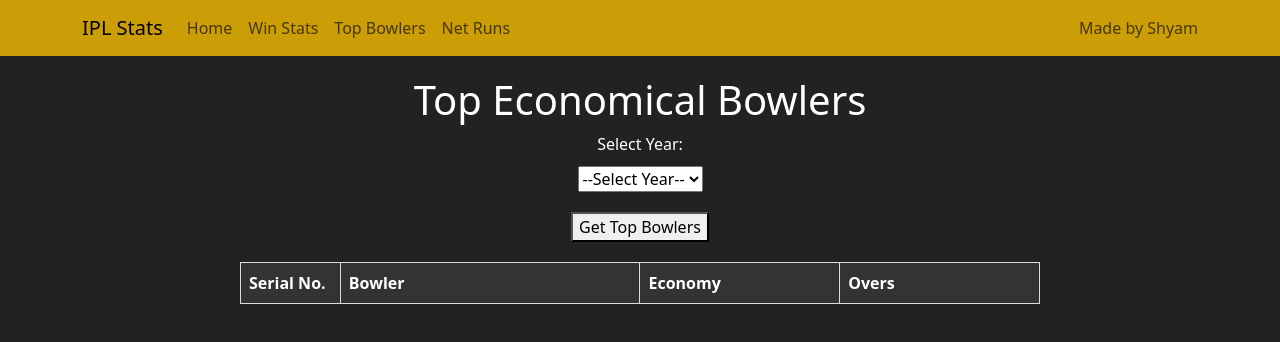
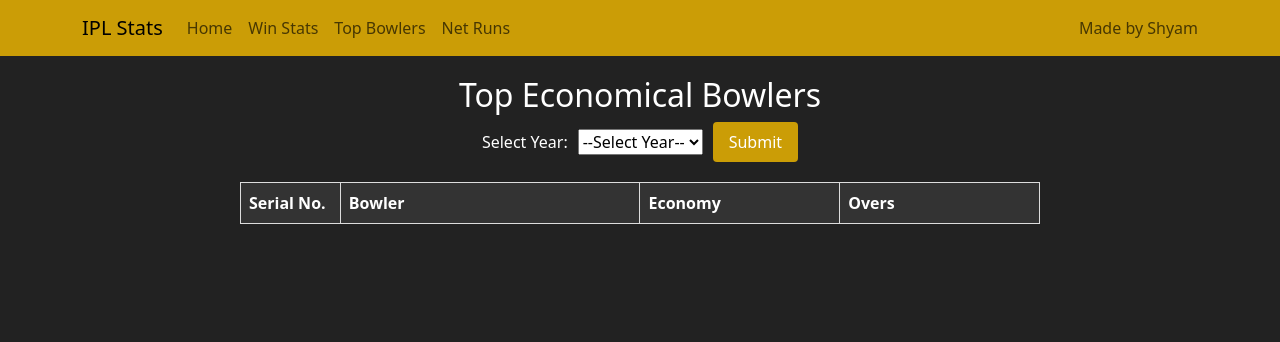
Before and after one commit to shyamksateesh/ipl_django_react, a React (Create React App) app in the folder cricket_frontend/: page /top-bowlers in a window 1280 px wide. Shown: the top 342 px of the page. Built offline with nearby package versions, Linux system fonts and the light colour scheme.

Commit message:
penultimate commit

```diff
--- a/cricket_frontend/src/components/MatchWinLose.js
+++ b/cricket_frontend/src/components/MatchWinLose.js
@@ -1,6 +1,5 @@
 import React, { useState, useEffect } from 'react';
 import { Bar } from 'react-chartjs-2';
-import 'chart.js/auto';
 
 const MatchWinLose = () => {
     const [chartData, setChartData] = useState(null);
@@ -51,15 +50,17 @@
 
     return (
         <div style={{ background: '#222', color: 'white', minHeight: '100vh', padding: '20px', display: 'flex', flexDirection: 'column', alignItems: 'center' }}>
-            <h2 style={{ textAlign: 'center' }}>Number of Matches Won by Each Team Over the Years</h2>
-            <label htmlFor="yearSelect" style={{ marginBottom: '10px' }}>Select Year:</label>
-            <select id="yearSelect" value={selectedYear} onChange={handleYearChange} style={{ marginBottom: '20px' }}>
-                <option value="">--Select Year--</option>
-                {years && years.map(year => (
-                    <option key={year} value={year}>{year}</option>
-                ))}
-            </select>
-            <button onClick={fetchDataForYear} style={{ marginBottom: '20px' }}>Get Results</button>
+            <h2 style={{ textAlign: 'center' }}>Matches Played vs Matches Won for Each Team</h2>
+            <div style={{ display: 'flex', alignItems: 'center', marginBottom: '20px' }}>
+                <label htmlFor="yearSelect" style={{ marginRight: '10px' }}>Select Year:</label>
+                <select id="yearSelect" value={selectedYear} onChange={handleYearChange} style={{ marginRight: '10px' }}>
+                    <option value="">--Select Year--</option>
+                    {years.map(year => (
+                        <option key={year} value={year}>{year}</option>
+                    ))}
+                </select>
+                <button onClick={fetchDataForYear} style={{ backgroundColor: '#cb9d06', color: 'white', border: 'none', padding: '8px 16px', borderRadius: '4px' }}>Submit</button>
+            </div>
             {chartData && <Bar
                 data={chartData}
                 options={{
@@ -79,7 +80,7 @@
                         }
                     }
                 }}
-                height={100}
+                height={125}
             />}
         </div>
     );
--- a/cricket_frontend/src/components/NetRunsBarChart.js
+++ b/cricket_frontend/src/components/NetRunsBarChart.js
@@ -69,17 +69,17 @@
     };
 
     return (
-        <div style={{ background: '#222', color: 'white', minHeight: '100vh', padding: '20px' }}>
+        <div style={{ background: '#222', color: 'white', minHeight: '100vh', padding: '20px', display: 'flex', flexDirection: 'column', alignItems: 'center' }}>
             <h2 style={{ textAlign: 'center' }}>Net Runs Conceded by Each Team</h2>
-            <div style={{ textAlign: 'center', marginBottom: '20px' }}>
-                <label htmlFor="year">Select Year:</label>
+            <div style={{ display: 'flex', alignItems: 'center', marginBottom: '20px' }}>
+                <label htmlFor="year" style={{ marginRight: '10px' }}>Select Year:</label>
                 <select id="year" onChange={handleYearChange} value={year}>
                     <option value="">Select</option>
                     {Array.from({ length: 10 }, (_, index) => (
                         <option key={2008 + index} value={2008 + index}>{2008 + index}</option>
                     ))}
                 </select>
-                <button onClick={handleSubmit} style={{ marginLeft: '10px' }}>Submit</button>
+                <button onClick={handleSubmit} style={{ marginLeft: '10px', backgroundColor: '#cb9d06', color: 'white', border: 'none', padding: '8px 16px', borderRadius: '4px' }}>Submit</button>
             </div>
             {renderChart()}
         </div>
--- a/cricket_frontend/src/components/TopBowlers.js
+++ b/cricket_frontend/src/components/TopBowlers.js
@@ -1,52 +1,50 @@
-import React, { Component } from 'react';
+import React, { useState, useEffect } from 'react';
 
-class TopBowlers extends Component {
-  constructor(props) {
-    super(props);
-    this.state = {
-      topBowlers: [], // Initialize state to hold top bowlers data
-      selectedYear: '', // State to hold selected year
-      years: [] // State to hold years for dropdown
+const TopBowlers = () => {
+    const [topBowlers, setTopBowlers] = useState([]);
+    const [selectedYear, setSelectedYear] = useState('');
+    const [years, setYears] = useState([]);
+
+    useEffect(() => {
+        populateYears();
+    }, []);
+
+    const populateYears = () => {
+        const yearsArray = [];
+        for (let year = 2008; year <= 2017; year++) {
+            yearsArray.push(year.toString());
+        }
+        setYears(yearsArray);
     };
-  }
 
-  componentDidMount() {
-    // Populate dropdown with years from 2008 to 2017
-    const years = [];
-    for (let year = 2008; year <= 2017; year++) {
-      years.push(year.toString());
-    }
-    this.setState({ years });
-  }
-
-  fetchDataForYear = () => {
-    const { selectedYear } = this.state;
+    const fetchDataForYear = () => {
         fetch(`http://localhost:8000/bowler-stats/?year=${selectedYear}`)
             .then(response => response.json())
             .then(data => {
-            this.setState({ topBowlers: data }); // Update state with fetched data
+                setTopBowlers(data);
             })
             .catch(error => {
                 console.error('Error fetching top bowlers data:', error);
             });
-  }
+    };
 
-  handleYearChange = (event) => {
-    this.setState({ selectedYear: event.target.value });
-  }
+    const handleYearChange = (event) => {
+        setSelectedYear(event.target.value);
+    };
 
-  render() {
     return (
-      <div style={{ background: '#222', color: 'white', display: 'flex', flexDirection: 'column', alignItems: 'center', height: '100vh', padding: '20px' }}>
-        <h1 style={{ textAlign: 'center' }}>Top Economical Bowlers</h1>
-        <label htmlFor="yearSelect" style={{ marginBottom: '10px' }}>Select Year:</label>
-        <select id="yearSelect" value={this.state.selectedYear} onChange={this.handleYearChange} style={{ marginBottom: '20px' }}>
+        <div style={{ background: '#222', color: 'white', minHeight: '100vh', padding: '20px', display: 'flex', flexDirection: 'column', alignItems: 'center' }}>
+            <h2 style={{ textAlign: 'center' }}>Top Economical Bowlers</h2>
+            <div style={{ display: 'flex', alignItems: 'center', marginBottom: '20px' }}>
+                <label htmlFor="yearSelect" style={{ marginRight: '10px' }}>Select Year:</label>
+                <select id="yearSelect" value={selectedYear} onChange={handleYearChange} style={{ marginRight: '10px' }}>
                     <option value="">--Select Year--</option>
-          {this.state.years && this.state.years.map(year => (
+                    {years.map(year => (
                         <option key={year} value={year}>{year}</option>
                     ))}
                 </select>
-        <button onClick={this.fetchDataForYear} style={{ marginBottom: '20px' }}>Get Top Bowlers</button>
+                <button onClick={fetchDataForYear} style={{ backgroundColor: '#cb9d06', color: 'white', border: 'none', padding: '8px 16px', borderRadius: '4px' }}>Submit</button>
+            </div>
             <table style={{ width: '80%', maxWidth: '800px', borderCollapse: 'collapse', marginBottom: '20px' }}>
                 <thead>
                     <tr>
@@ -57,7 +55,7 @@
                     </tr>
                 </thead>
                 <tbody>
-            {this.state.topBowlers.map((bowler, index) => (
+                    {topBowlers.map((bowler, index) => (
                         <tr key={bowler.bowler}>
                             <td style={{ border: '1px solid #ddd', padding: '8px', backgroundColor: '#444' }}>{index + 1}</td>
                             <td style={{ border: '1px solid #ddd', padding: '8px', backgroundColor: '#444' }}>{bowler.bowler}</td>
@@ -69,7 +67,6 @@
             </table>
         </div>
     );
-  }
-}
+};
 
 export default TopBowlers;
```
Lines whose indentation alone changed are shown as unchanged.
